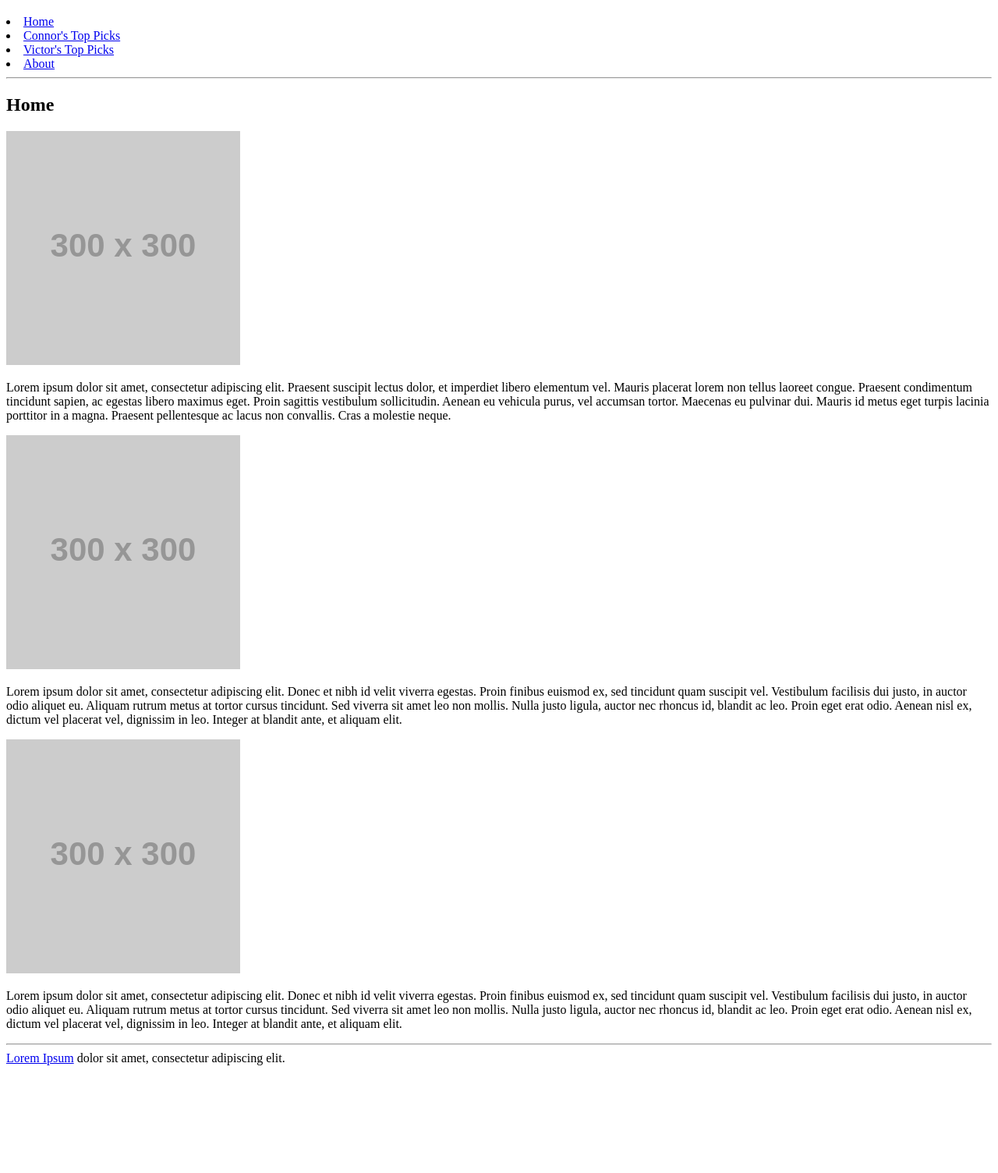
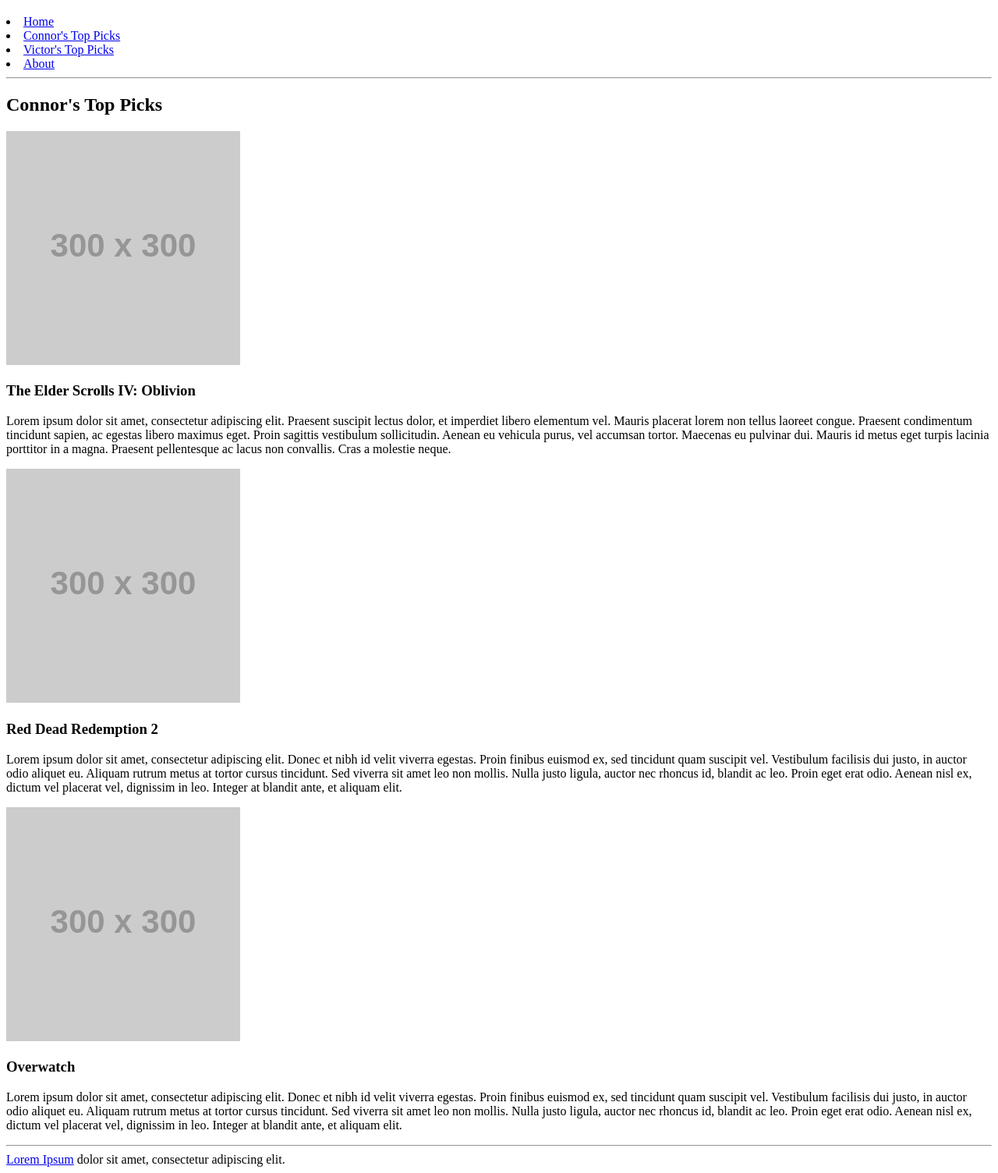
Before and after one commit to connorrrrrrr/connor-and-victors-videogames, a plain HTML site: page index.html in a window 1280 px wide. Shown: the part 61-1565 px from the top of the page at 78% size. Before the commit the page ends 1435 px from the top, so only its background shows below. Drawn offline with Linux system fonts and the light colour scheme; placeholder pictures from the web are drawn by us.

Commit message:
changed default page to Connor's Top Picks

```diff
--- a/index.html
+++ b/index.html
@@ -10,24 +10,26 @@
         <ui>
             <li><a href="https://connorrrrrrr.github.io/connor-and-victors-videogames/">Home</a></li>
             <li><a href="https://connorrrrrrr.github.io/connor-and-victors-videogames/">Connor's Top Picks</a></li>
-            <li><a href="https://connorrrrrrr.github.io/connor-and-victors-videogames/">Victor's Top Picks</a></li>
+            <li><a href="https://victorsully79.github.io/VideoGamesCF102/">Victor's Top Picks</a></li>
             <li><a href="https://connorrrrrrr.github.io/connor-and-victors-videogames">About</a></li>
  </ui>
     </nav>
     <hr>
     <body>
-        <h2>Home</h2>
+        <h2>Connor's Top Picks</h2>
         <main>
             <img src="https://via.placeholder.com/300">
-
+<h3>The Elder Scrolls IV: Oblivion</h3>
 <p>
     Lorem ipsum dolor sit amet, consectetur adipiscing elit. Praesent suscipit lectus dolor, et imperdiet libero elementum vel. Mauris placerat lorem non tellus laoreet congue. Praesent condimentum tincidunt sapien, ac egestas libero maximus eget. Proin sagittis vestibulum sollicitudin. Aenean eu vehicula purus, vel accumsan tortor. Maecenas eu pulvinar dui. Mauris id metus eget turpis lacinia porttitor in a magna. Praesent pellentesque ac lacus non convallis. Cras a molestie neque.
 </p>
 <img src="https://via.placeholder.com/300">
+<h3>Red Dead Redemption 2</h3>
 <p>
     Lorem ipsum dolor sit amet, consectetur adipiscing elit. Donec et nibh id velit viverra egestas. Proin finibus euismod ex, sed tincidunt quam suscipit vel. Vestibulum facilisis dui justo, in auctor odio aliquet eu. Aliquam rutrum metus at tortor cursus tincidunt. Sed viverra sit amet leo non mollis. Nulla justo ligula, auctor nec rhoncus id, blandit ac leo. Proin eget erat odio. Aenean nisl ex, dictum vel placerat vel, dignissim in leo. Integer at blandit ante, et aliquam elit.
 </p>
 <img src="https://via.placeholder.com/300">
+<h3>Overwatch</h3>
 <p>Lorem ipsum dolor sit amet, consectetur adipiscing elit. Donec et nibh id velit viverra egestas. Proin finibus euismod ex, sed tincidunt quam suscipit vel. Vestibulum facilisis dui justo, in auctor odio aliquet eu. Aliquam rutrum metus at tortor cursus tincidunt. Sed viverra sit amet leo non mollis. Nulla justo ligula, auctor nec rhoncus id, blandit ac leo. Proin eget erat odio. Aenean nisl ex, dictum vel placerat vel, dignissim in leo. Integer at blandit ante, et aliquam elit.
 </p>
 <hr>
```
